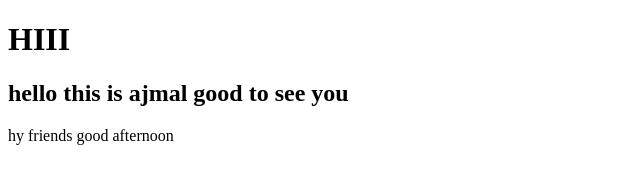
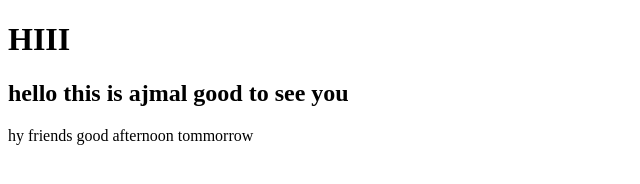
Before and after one commit to angelajmal200/Date-With-GIT, a plain HTML site: page index.html in a window 1280 px wide. Shown: the full height of the page, 0-640 px from the left. Drawn offline with Linux system fonts and the light colour scheme.

Commit message:
no we are

```diff
--- a/index.html
+++ b/index.html
@@ -10,5 +10,7 @@
     <h1>HIII</h1>
     <h2> hello this is ajmal good to see you</h2>
     hy friends good afternoon
+
+    tommorrow
 </body>
 </html>
```
